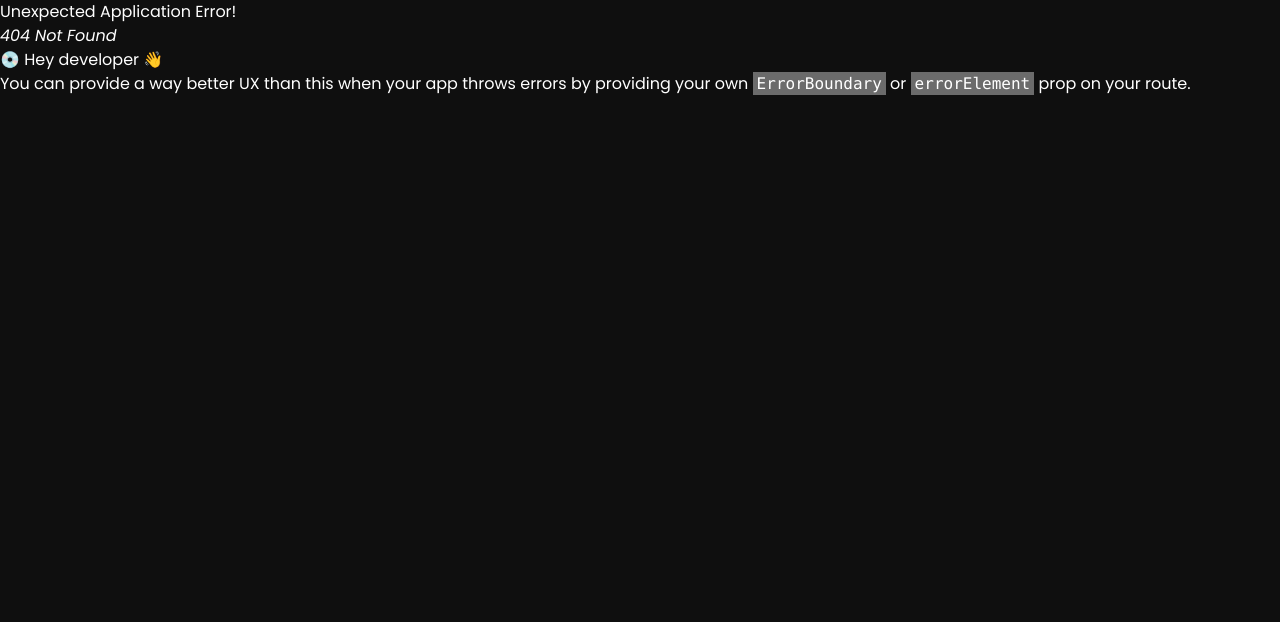
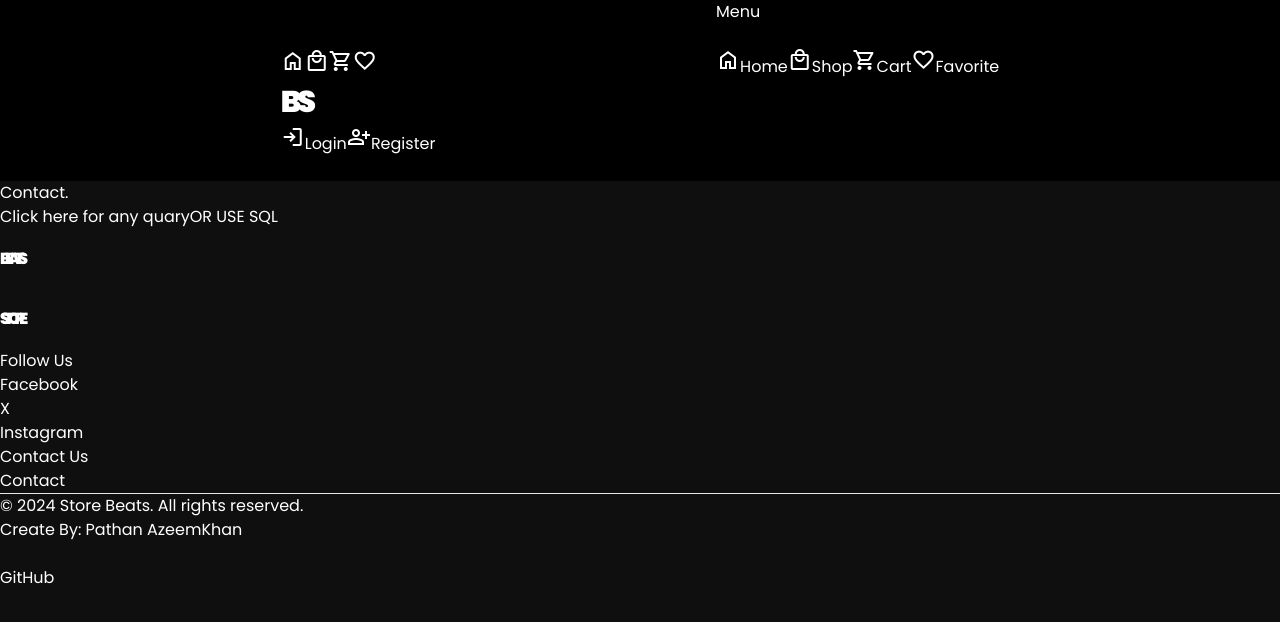
Before and after one commit to MrAzeeeem23/SP-Project-E-Commerce-, a React (Vite) app in the folder frontend/: page /contact in a window 1280 px wide. Before the commit this address had no page. Shown: the top 622 px of the page. Built offline with nearby package versions, Linux system fonts and the light colour scheme.

Commit message:
version 6

```diff
--- a/frontend/src/main.jsx
+++ b/frontend/src/main.jsx
@@ -23,13 +23,13 @@ import CategoryList from './pages/Admin/CategoryList.jsx';
 import ProductList from "./pages/Admin/ProductList.jsx";
 import AllProducts from "./pages/Admin/AllProductus.jsx";
 import ProductUpdate from "./pages/Admin/ProductUpdate.jsx";
-
-import Home from "./pages/Home.jsx";
 import Favorites from "./pages/Products/Favorites.jsx";
 import ProductDetails from "./pages/Products/ProductDetails.jsx";
 
+import Home from "./pages/Home.jsx";
 import Cart from "./pages/Cart.jsx";
 import Shop from "./pages/Shop.jsx";
+import Contact from "./pages/Contact";
 
 import Shipping from "./pages/Orders/Shipping.jsx";
 import PlaceOrder from "./pages/Orders/PlaceOrder.jsx";
@@ -48,6 +48,7 @@ const router = createBrowserRouter(
       <Route path="/product/:id" element={<ProductDetails />} />
       <Route path="/cart" element={<Cart />} />
       <Route path="/shop" element={<Shop />} />
+      <Route path="/contact" element={<Contact />} />
 
       {/* Registered users */}
       <Route path="" element={<PrivateRoute />}>
--- a/frontend/src/pages/Auth/Footer.jsx
+++ b/frontend/src/pages/Auth/Footer.jsx
@@ -5,20 +5,32 @@ const Footer = () => {
   return (
     <footer className="bg-black text-white py-10 mt-[10rem]">
       <div className="container mx-auto flex flex-wrap justify-between">
-        <span id='MainText' className="text-white text-[100px] m-3 hover:text-red-600 hover:rotate-90 transition">BEATS <br /> STORE</span>
+        <span id='MainText' className="text-white text-[100px] m-3 hover:text-red-600 hover:rotate-90 transition">
+          <Link to='/'>
+          BEATS <br /> STORE
+          </Link>
+          </span>
         <div className="w-full sm:w-1/3 mb-6 sm:mb-0 m-4">
           <h4 className="text-lg font-semibold mb-3">Follow Us</h4>
           <ul className="flex space-x-4">
             <li><a href="https://www.facebook.com" target="_blank" rel="noopener noreferrer" className="hover:underline">Facebook</a></li>
-            <li><a href="https://www.twitter.com" target="_blank" rel="noopener noreferrer" className="hover:underline">Twitter</a></li>
+            <li><a href="https://www.X.com" target="_blank" rel="noopener noreferrer" className="hover:underline">X</a></li>
             <li><a href="https://www.instagram.com" target="_blank" rel="noopener noreferrer" className="hover:underline">Instagram</a></li>
+          </ul>
+        </div>
+        <div className="w-full sm:w-1/3 mb-6 sm:mb-0 m-4">
+          <h4 className="text-lg font-semibold mb-3">Contact Us</h4>
+          <ul className="flex space-x-4">
+          <Link to="/contact" className="block hover:underline">
+            Contact
+          </Link>
           </ul>
         </div>
       </div>
       <hr />
       <div className="mt-10 text-center">
         <p>&copy; {new Date().getFullYear()} Store Beats. All rights reserved.</p>
-        <h1>Create By: Pathan AzeemKhan</h1>
+        <h1>Create By: Pathan AzeemKhan</h1> <br />
         <Link to={'https://github.com/MrAzeeeem23'}><span className='hover:text-red-600 transition'>GitHub</span></Link>
       </div>
     </footer>
--- a/frontend/src/pages/Auth/Navigation.jsx
+++ b/frontend/src/pages/Auth/Navigation.jsx
@@ -77,6 +77,7 @@ const Navigation = () => {
           <Link to="/favorite" className="flex items-center transition-transform transform">
             <span className="material-symbols-outlined">favorite</span>
           </Link>
+
         </div>
 
         <div className="flex flex-grow-20 text-center justify-center items-center">
@@ -148,6 +149,13 @@ const Navigation = () => {
                   Profile
                 </Link>
               </li>
+
+              <li>
+                <Link to="/contact" className="block px-4 py-2 hover:bg-gray-100">
+                  Contact
+                </Link>
+              </li>
+
               <li>
                 <button onClick={logoutHandler} className="block w-full px-4 py-2 text-left hover:bg-gray-100">
                   Logout
--- /dev/null
+++ b/frontend/src/pages/Contact.jsx
@@ -0,0 +1,23 @@
+import React from 'react'
+import { Link } from 'react-router-dom'
+
+function Contact() {
+  return (
+    <div className='md:m-4 m-0 '>
+        <div className='m-7'>
+            <h1 className="text-[4rem] mb-4 uppercase tracking-[-5px] font-[999] relative ">Contact.</h1>
+        </div>
+        <div className='m-7'>
+            <button className='w-full border-4 border-red-600 p-4 hover:bg-red-600 hover:rounded-xl transition'>
+                 <a className='uppercase italic font-bold' href="mailto:azeemkh528@gmail.com">Click here for any quary</a>
+            </button>
+            <span className='uppercase italic font-bold mt-4 py-4'>
+                OR USE SQL
+            </span>
+
+        </div>
+    </div>
+  )
+}
+
+export default Contact
```
Also changed, not shown: 12 other files (tests, documents, lock files or other folders).
